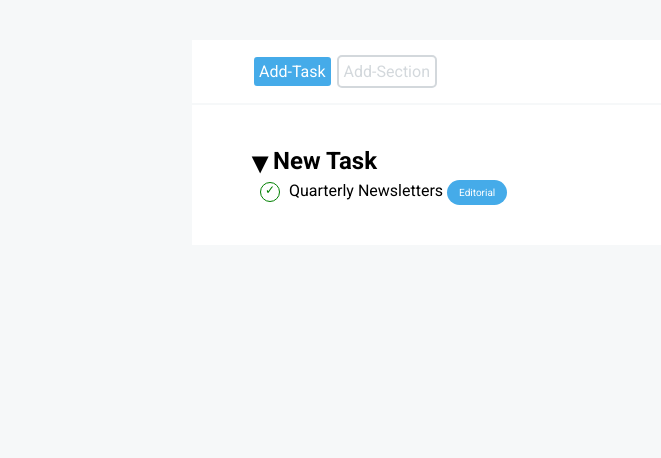
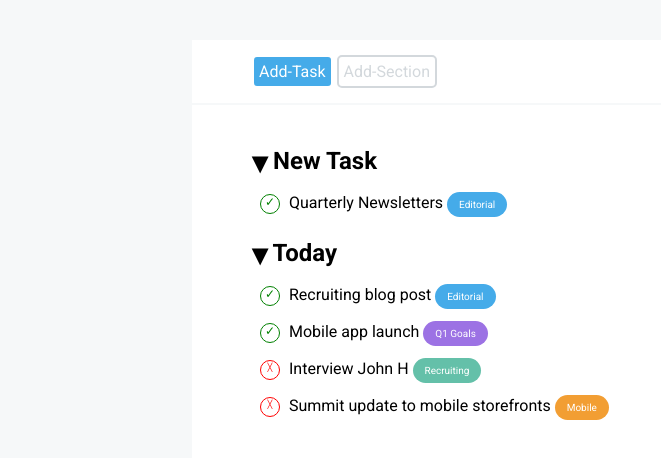
Before and after one commit to MatteoLiberati/html-css-toboolist, a plain HTML site: page index.html in a window 1280 px wide. Shown: the part 82-540 px from the top of the page, without its empty margins (0-661 px from the left). Drawn offline with Linux system fonts and the light colour scheme.

Commit message:
section today

```diff
--- a/css/style.css
+++ b/css/style.css
@@ -63,6 +63,10 @@ nav{
 }
 
 /* ICONS AND LIST */
+section{
+    margin-bottom: 20px;
+}
+
 .freccia{
     font-size: 30px;
     text-align: center;
@@ -75,24 +79,33 @@ ul{
     font-weight:500;
 }
 
+li{
+    margin: 12px 0px;
+}
+
 .verification{
     display: inline-block;
+    margin-right: 5px;
     vertical-align: middle;
     width: 20px;
     height: 20px;
+    text-align: center;
     border: 1px solid;
     border-radius: 50%;
-    margin-right: 5px;
 }
 
 .check{
     font-size: 12px;
-    text-align: center;
     color:green;
 }
 
+.remove{
+    padding:2px;
+    font-size: 8px;
+    color:red;
+}
+
 /* LABEL */
-
 .label{
     display: inline-block;
     padding: 7px 12px;
@@ -104,3 +117,15 @@ ul{
 .editorial{
     background-color: #45abe9;
 }
+
+.q1goals{
+    background-color: #9c72e4;
+}
+
+.recruiting{
+    background-color: #64c0a9;
+}
+
+.mobile{
+    background-color: #f29e33;
+}
--- a/index.html
+++ b/index.html
@@ -46,7 +46,39 @@
                        </div>
                     </li>
                </ul>
+           </section>
 
+           <!-- SECTION TODAY -->
+           <section>
+                <h2>
+                    <span class="freccia">&#9662;</span> Today
+                </h2>
+                <ul>
+                    <li>
+                        <span class="verification check">&check;</span> Recruiting blog post
+                        <div class="label editorial">
+                            Editorial
+                        </div>
+                    </li>
+                    <li>
+                        <span class="verification check">&check;</span> Mobile app launch
+                        <div class="label q1goals">
+                            Q1 Goals
+                        </div>
+                    </li>
+                    <li>
+                        <span class="verification remove">&#9587;</span> Interview John H
+                        <div class="label recruiting">
+                            Recruiting
+                        </div>
+                    </li>
+                    <li>
+                        <span class="verification remove">&#9587;</span> Summit update to mobile storefronts
+                        <div class="label mobile">
+                            Mobile
+                        </div>
+                    </li>
+                </ul>
            </section>
 
        </div>
```
